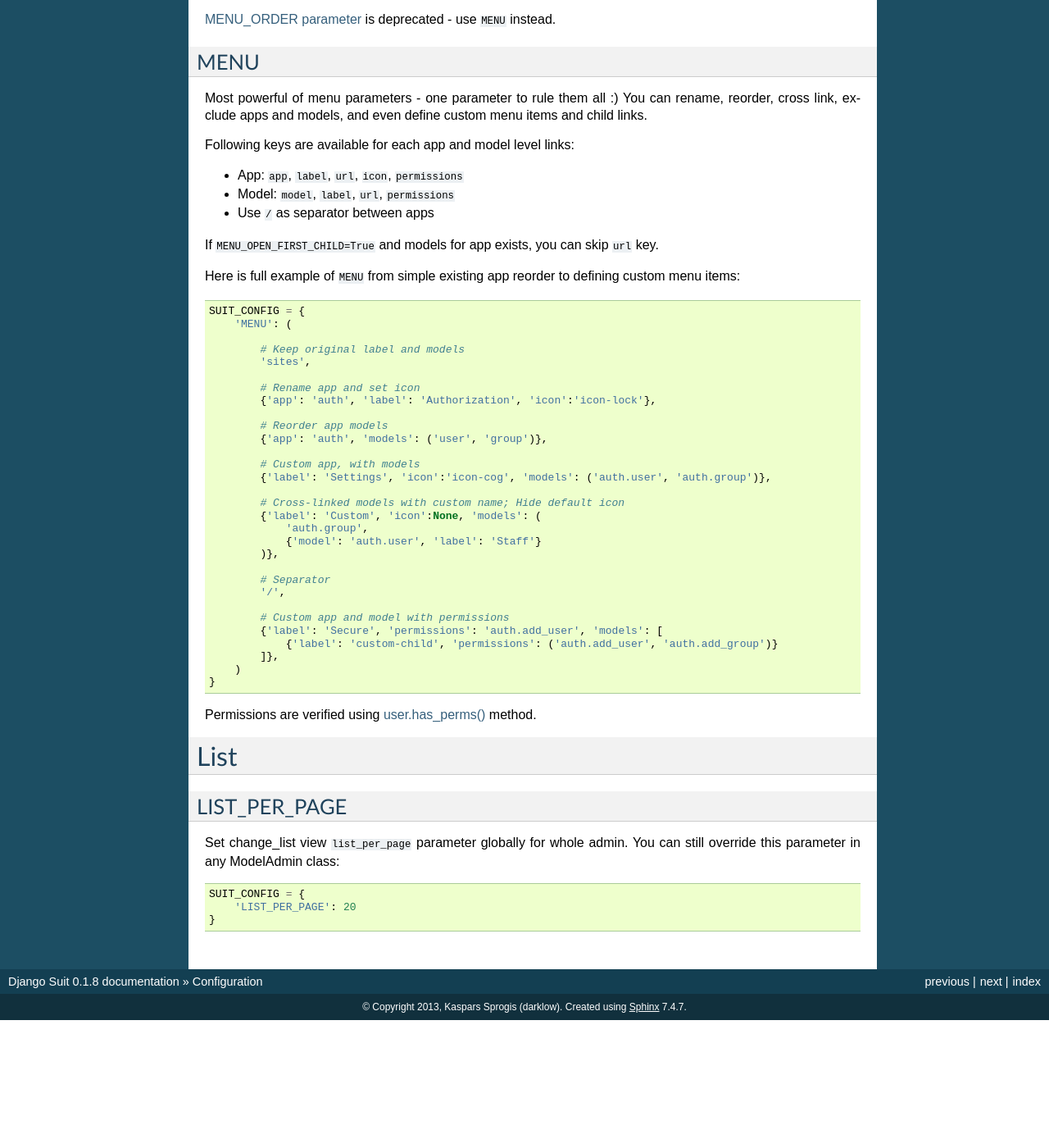
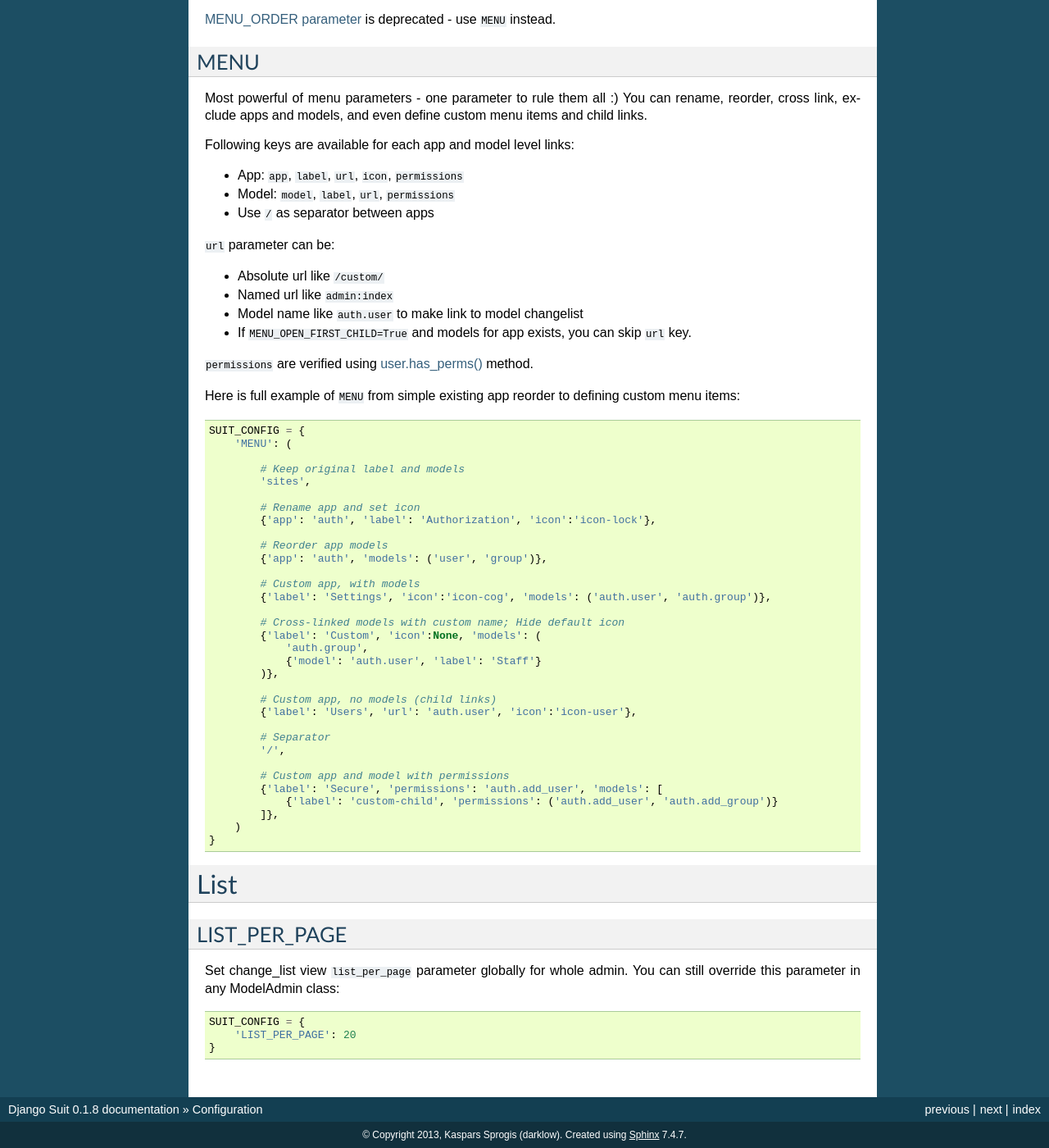
Before and after one commit to darklow/django-suit, a Sphinx documentation site: the page built from docs/configuration.rst, in a window 1280 px wide and 1400 px high, scrolled down 2785 px. Shown: the whole window at 82% size. Built offline with Sphinx 7.4.7, drawn with Linux system fonts in a browser that asks for light colours; before the commit the page ends 4029 px from its top, so only the background shows below that.

Commit message:
Added support for 'model links' to menu

```diff
--- a/docs/configuration.rst
+++ b/docs/configuration.rst
@@ -162,7 +162,14 @@ Following keys are available for each app and model level links:
 * Model: ``model``, ``label``, ``url``, ``permissions``
 * Use ``/`` as separator between apps
 
-If ``MENU_OPEN_FIRST_CHILD=True`` and models for app exists, you can skip ``url`` key.
+``url`` parameter can be:
+
+* Absolute url like ``/custom/``
+* Named url like ``admin:index``
+* Model name like ``auth.user`` to make link to model changelist
+* If ``MENU_OPEN_FIRST_CHILD=True`` and models for app exists, you can skip ``url`` key.
+
+``permissions`` are verified using `user.has_perms() <https://docs.djangoproject.com/en/dev/ref/contrib/auth/#django.contrib.auth.models.User.has_perm>`_ method.
 
 Here is full example of ``MENU`` from simple existing app reorder to defining custom menu items::
 
@@ -187,6 +194,9 @@ Here is full example of ``MENU`` from simple existing app reorder to defining cu
               {'model': 'auth.user', 'label': 'Staff'}
           )},
 
+          # Custom app, no models (child links)
+          {'label': 'Users', 'url': 'auth.user', 'icon':'icon-user'},
+
           # Separator
           '/',
 
```
Also changed, not shown: other parts of docs/configuration.rst (+0 -1 lines), 2 other files.
